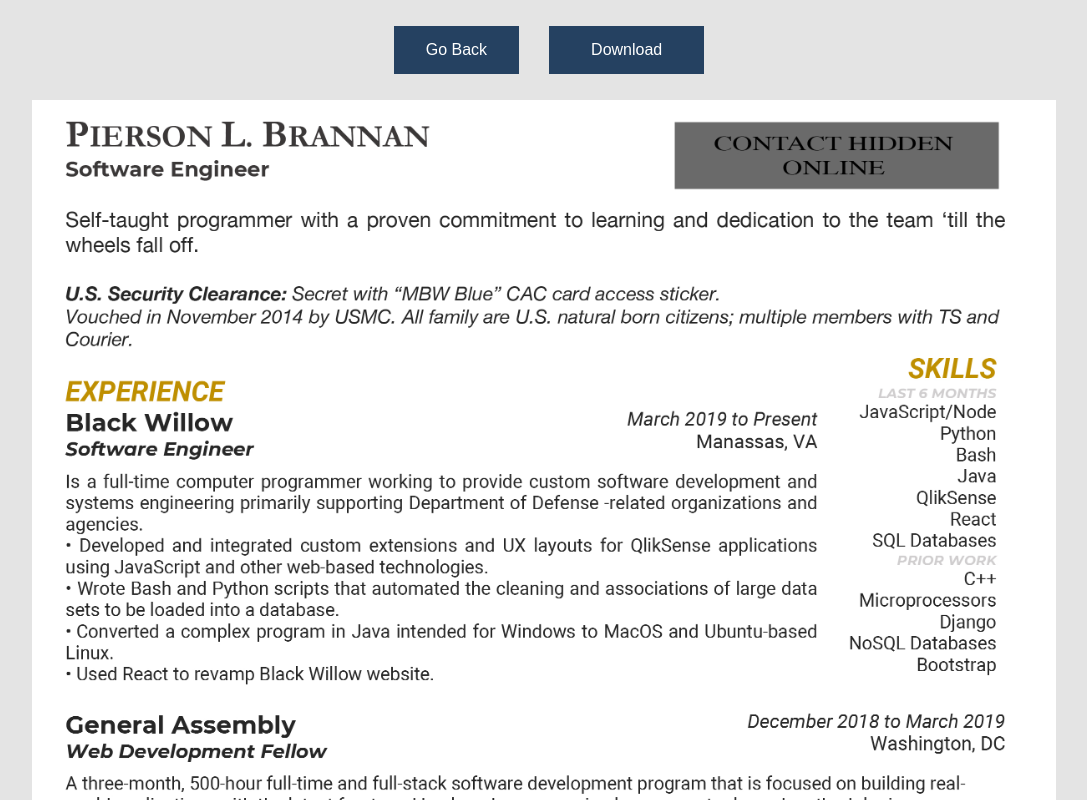
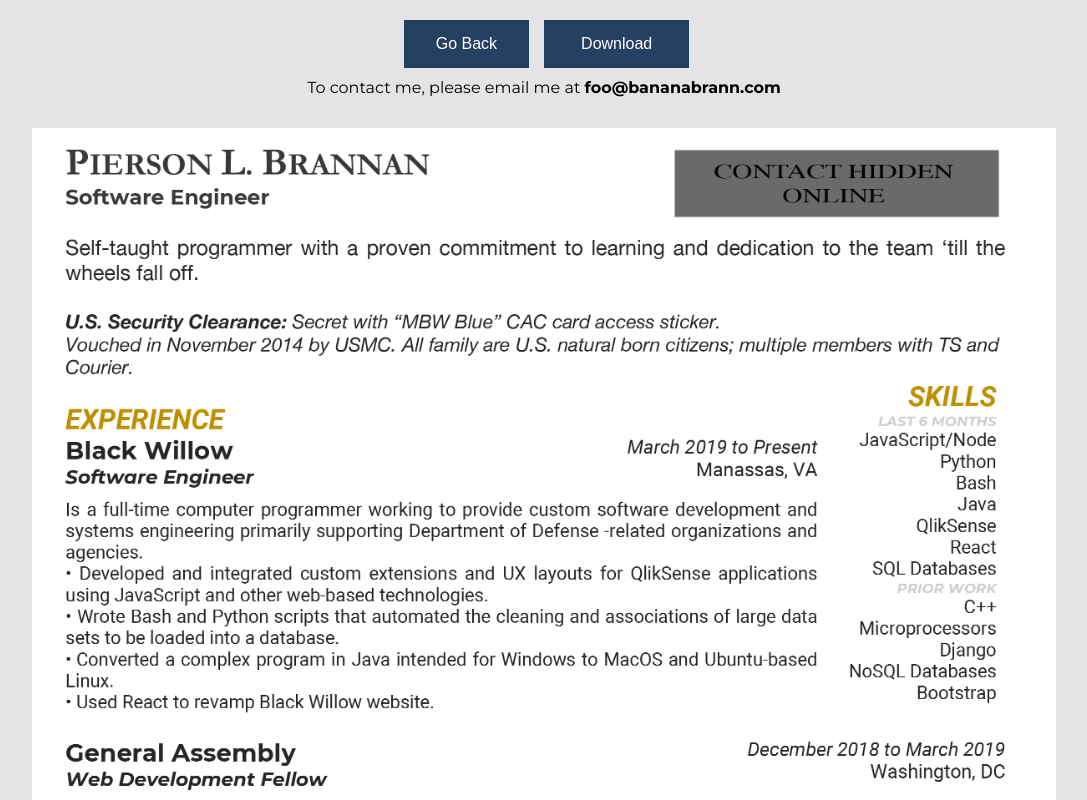
Before and after one commit to bananabrann/bananabrann.com, a React (Create React App) app: page /resume in a window 1280 px wide. Shown: the top 800 px of the page, without its empty margins (96-1183 px from the left). Built offline with nearby package versions, Linux system fonts and the light colour scheme; a web font is replaced by a local one.

Commit message:
Add a contact section on Resume page

```diff
--- a/src/Components/App/App.css
+++ b/src/Components/App/App.css
@@ -29,5 +29,13 @@ button {
     cursor: pointer;
     -webkit-transition-duration: 0.4s; /* Safari */
     transition-duration: 0.4s;
+}
 
+h5 {
+    font-family: 'Montserrat', sans-serif;
+    font-size: 16px;
 }
+
+h5 b {
+    font-weight: 700;
+}
--- a/src/Components/Resume/Resume.css
+++ b/src/Components/Resume/Resume.css
@@ -3,26 +3,28 @@
   flex-direction: column;
   justify-content: flex-start;
   align-items: center;
-
-  font-family: 'Montserrat', sans-serif;
-  text-transform: uppercase;
 }
 
 .Resume .header {
-  /* background-color: red; */
-  min-height: 100px;
-  width: 100%;
-  font-size: 26px;
+  margin: 20px auto;
+}
 
+.Resume .buttons * {
+  margin: 0 5px;
+}
+
+.Resume .buttons {
   display: flex;
   flex-direction: row;
   justify-content: center;
   align-items: center;
 }
 
-.Resume .header * {
-  margin: 0 10px
+.Resume .contact {
+  width: 100%;
+  padding: 12px 0 12px 0;
 }
+
 
 .Resume img {
   max-width: 80vw;
--- a/src/Components/Resume/Resume.js
+++ b/src/Components/Resume/Resume.js
@@ -16,8 +16,14 @@ class Resume extends React.Component {
     return(
       <div className="Resume">
         <div className="header">
-          <Link to ={HOME_PATH}><button>Go Back</button></Link>
-          <button><a href={resume} download>Download</a></button>
+          <div className="buttons">
+            <Link to ={HOME_PATH}><button>Go Back</button></Link>
+            <button><a href={resume} download>Download</a></button>
+          </div>
+          <div className="contact">
+            <h5>To contact me, please email me at <b>foo@bananabrann.com</b>
+            </h5>
+          </div>
         </div>
         <img src={resume} />
       </div>
```
